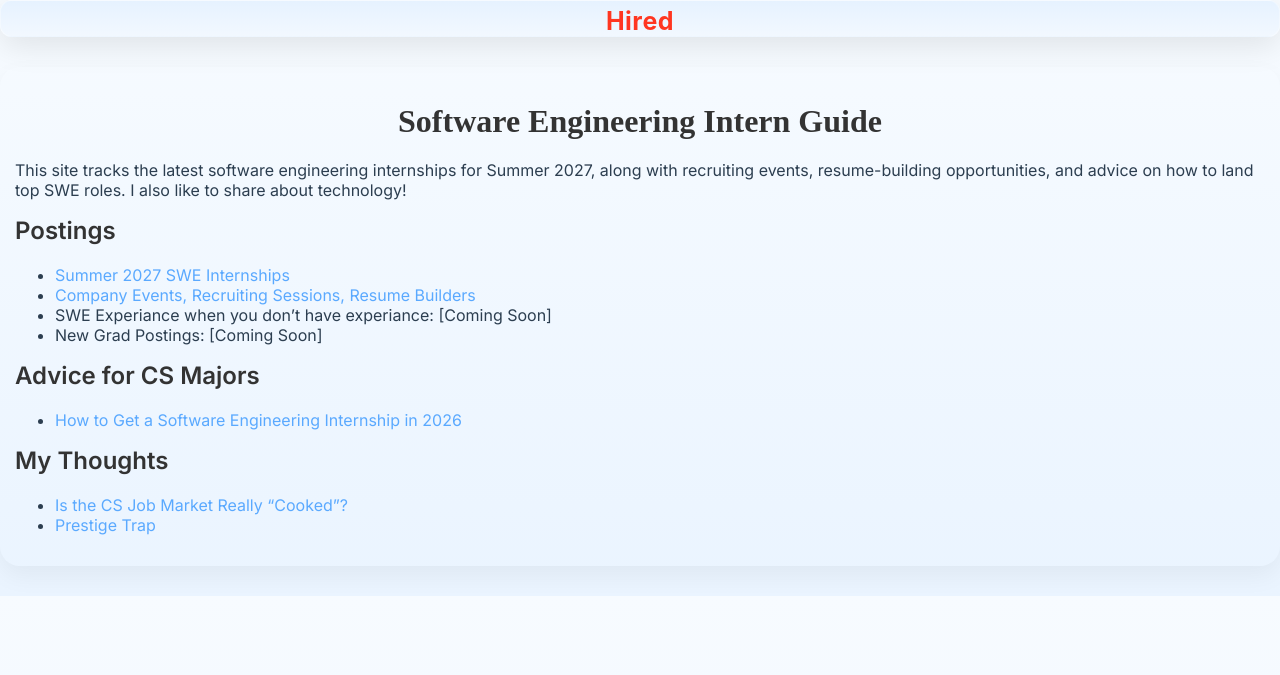
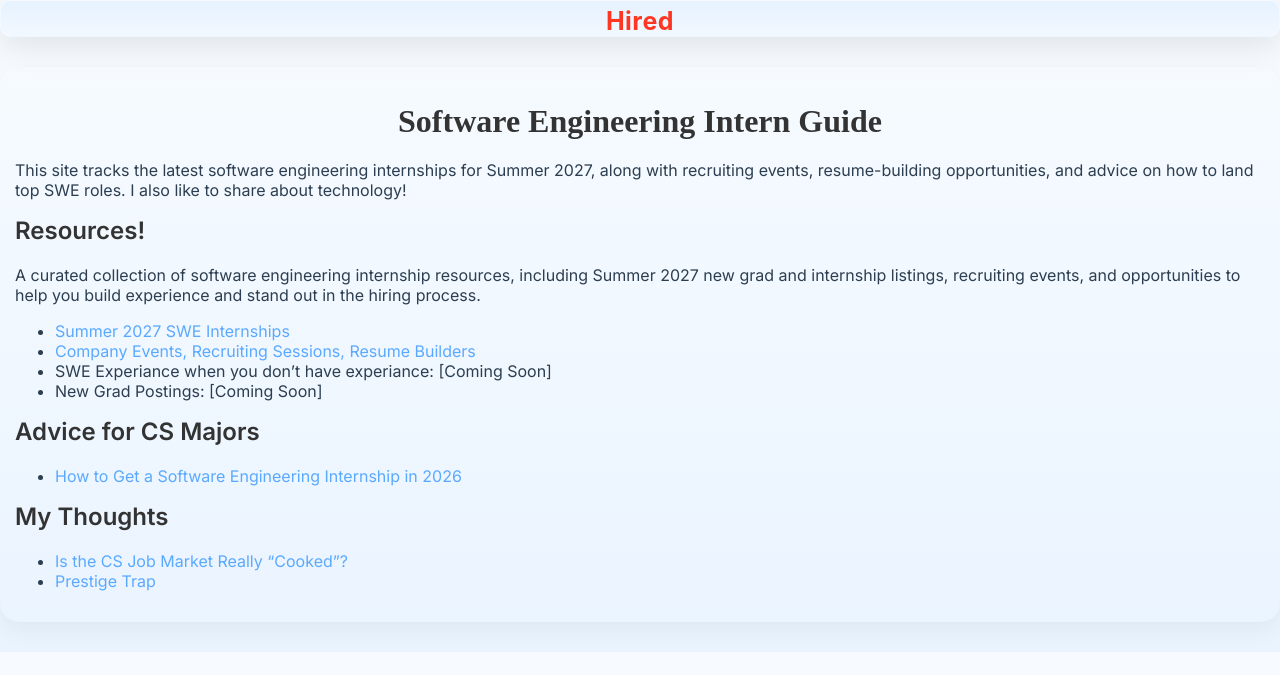
Before and after one commit to hiredmaybe67/hiredmaybe67.github.io, a Jekyll site: the page built from index.md, in a window 1280 px wide. Shown: the top 675 px of the page. Built offline with Jekyll 4.4.1, drawn with Linux system fonts in a browser that asks for light colours.

Commit message:
Update index.md

```diff
--- a/index.md
+++ b/index.md
@@ -7,7 +7,8 @@ This site tracks the latest software engineering internships for Summer 2027,
 along with recruiting events, resume-building opportunities, and advice
 on how to land top SWE roles. I also like to share about technology!
 
-## Postings
+## Resources!
+A curated collection of software engineering internship resources, including Summer 2027 new grad and internship listings, recruiting events, and opportunities to help you build experience and stand out in the hiring process.
 - [Summer 2027 SWE Internships](https://github.com/hiredmaybe67/SWE-Internships-summer-2027/blob/main/README.md)
 - [Company Events, Recruiting Sessions, Resume Builders](https://github.com/hiredmaybe67/csmajors-swe-opportunities/blob/main/README.md)
 - SWE Experiance when you don't have experiance: [Coming Soon]
```
